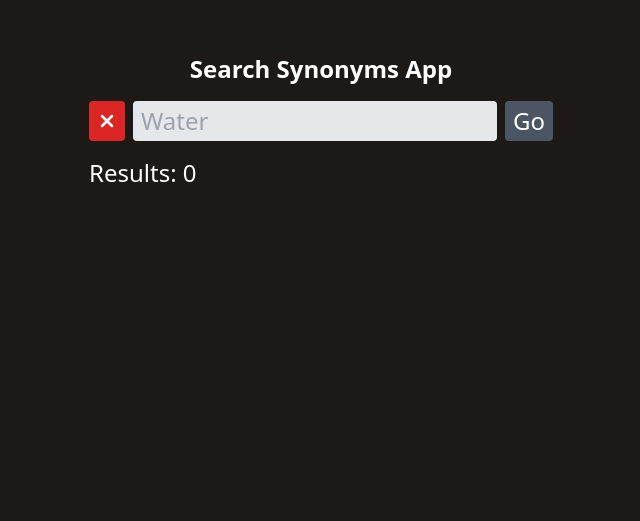
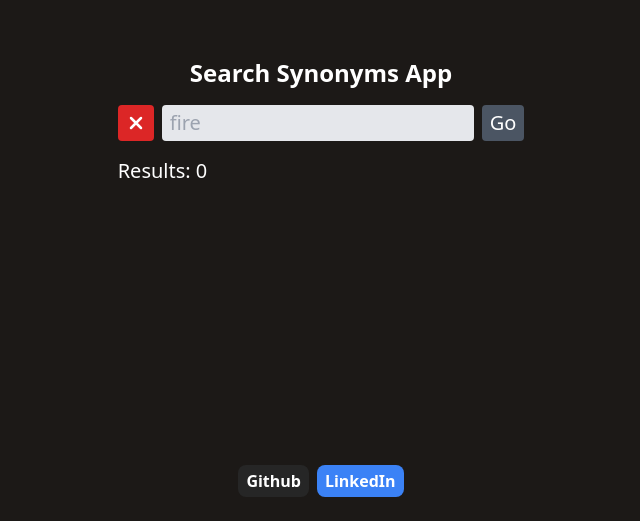
Before and after one commit to pato-1441/searchSynonyms, a React (Vite) app: page / in a window 1280 px wide. Shown: the part 279-800 px from the top of the page, without its empty margins (319-959 px from the left). Built offline with nearby package versions, Linux system fonts and the light colour scheme.

Commit message:
fixing fontSize, adding footer to socials

```diff
--- a/src/App.tsx
+++ b/src/App.tsx
@@ -1,9 +1,11 @@
+import Footer from "./components/Footer/Footer";
 import WordInput from "./components/WordInput/WordInput";
 
 const App = () => {
   return (
-    <div className="flex items-center justify-center min-h-screen w-full bg-stone-900 text-white text-2xl">
+    <div className="flex flex-col items-center justify-center min-h-screen w-full bg-stone-900 text-white text-xl">
       <WordInput />
+      <Footer />
     </div>
   );
 };
--- /dev/null
+++ b/src/components/Footer/Footer.tsx
@@ -0,0 +1,18 @@
+import React from "react";
+
+type Props = {};
+
+const Footer = (props: Props) => {
+  return (
+    <div className="fixed bottom-0 mb-6 flex gap-2 font-semibold">
+      <div className="text-base px-2 py-1 bg-neutral-800 rounded-lg">
+        Github
+      </div>
+      <div className="text-base px-2 py-1 bg-blue-500 rounded-lg">
+        LinkedIn
+      </div>
+    </div>
+  );
+};
+
+export default Footer;
--- a/src/components/WordInput/WordInput.tsx
+++ b/src/components/WordInput/WordInput.tsx
@@ -3,8 +3,8 @@ import React, { useState } from "react";
 type Props = {};
 
 interface Synonym {
-  word: string,
-  score: number
+  word: string;
+  score: number;
 }
 
 const WordInput = (props: Props) => {
@@ -18,7 +18,7 @@ const WordInput = (props: Props) => {
       `https://api.datamuse.com/words?rel_jjb=${word}&max=15`
     );
     const synonyms = await response.json();
-    setWordInput(word)
+    setWordInput(word);
     return setSynonyms(synonyms);
   };
 
@@ -29,13 +29,27 @@ const WordInput = (props: Props) => {
           className="flex flex-col gap-4"
           onSubmit={(e) => getSynonyms(e, wordInput)}
         >
-          <label htmlFor="wordInput" className="text-center font-semibold">
+          <label htmlFor="wordInput" className="text-center font-semibold text-2xl">
             Search Synonyms App
           </label>
           <div className="flex justify-between gap-2">
-            <button onClick={()=>setWordInput('')} className="px-2 py-1 rounded bg-red-600">
-              <svg xmlns="http://www.w3.org/2000/svg" fill="none" viewBox="0 0 24 24" strokeWidth={3} stroke="currentColor" className="w-5 h-5">
-                <path strokeLinecap="round" strokeLinejoin="round" d="M6 18L18 6M6 6l12 12" />
+            <button
+              onClick={() => setWordInput("")}
+              className="px-2 py-1 rounded bg-red-600"
+            >
+              <svg
+                xmlns="http://www.w3.org/2000/svg"
+                fill="none"
+                viewBox="0 0 24 24"
+                strokeWidth={3}
+                stroke="currentColor"
+                className="w-5 h-5"
+              >
+                <path
+                  strokeLinecap="round"
+                  strokeLinejoin="round"
+                  d="M6 18L18 6M6 6l12 12"
+                />
               </svg>
             </button>
             <input
@@ -44,7 +58,7 @@ const WordInput = (props: Props) => {
               value={wordInput}
               type="text"
               className="text-black px-2 py-1 rounded bg-gray-200 hover:bg-white focus:bg-white"
-              placeholder="Water"
+              placeholder="fire"
             />
             <button type="submit" className="px-2 py-1 rounded bg-gray-600">
               Go
@@ -54,11 +68,21 @@ const WordInput = (props: Props) => {
       </div>
       <div className="mt-4">
         {synonyms.length === 0 && <h2>Results: 0</h2>}
-        {synonyms.length > 0 && <h2 className="">Results: {synonyms.length}</h2>}
+        {synonyms.length > 0 && (
+          <h2 className="">Results: {synonyms.length}</h2>
+        )}
         {synonyms.length > 0 &&
           synonyms.map((synonym) => (
             <ul>
-              <li key={synonym.word}>- <span className='cursor-pointer hover:underline' onClick={(e)=>getSynonyms(e,synonym.word)}>{synonym.word}</span></li>
+              <li key={synonym.word}>
+                -{" "}
+                <span
+                  className="cursor-pointer hover:underline"
+                  onClick={(e) => getSynonyms(e, synonym.word)}
+                >
+                  {synonym.word}
+                </span>
+              </li>
             </ul>
           ))}
       </div>
```
